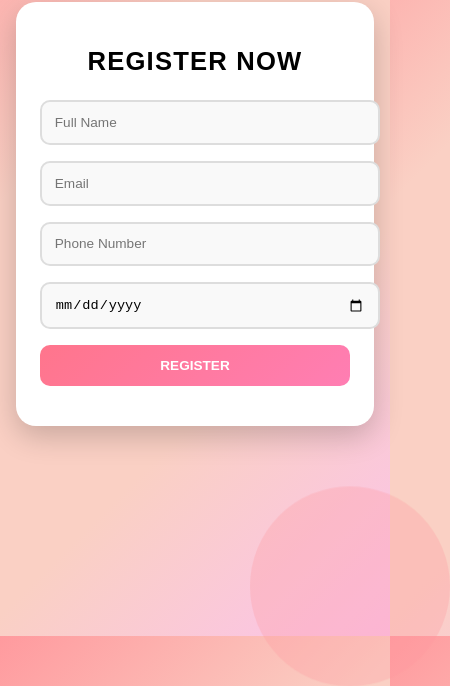
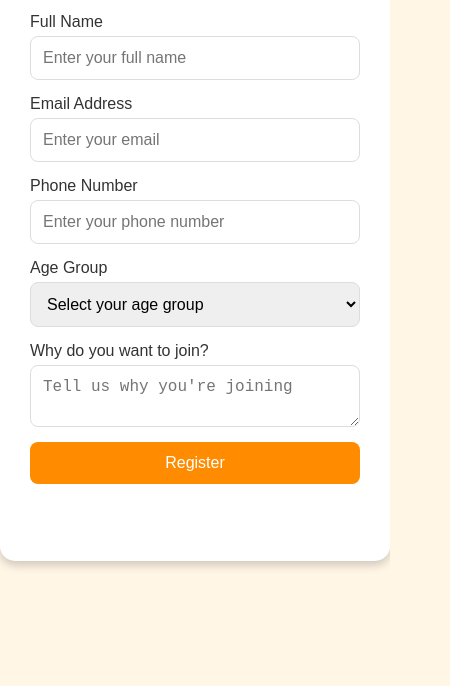
Before and after one commit to peswes/thrive-registration, a plain HTML site: page index.html in a window 390 px wide. Shown: the part 208-894 px from the top of the page, 450 px wide, since content can reach past the window. After the commit the page ends 844 px from the top, so only its background shows below. Drawn offline with Linux system fonts and the light colour scheme.

Commit message:
Update index.html

```diff
--- a/index.html
+++ b/index.html
@@ -3,221 +3,147 @@
 <head>
   <meta charset="UTF-8">
   <meta name="viewport" content="width=device-width, initial-scale=1.0">
-  <title>Beautiful Registration Form</title>
+  <title>Volunteer Registration</title>
   <style>
-    /* General Body Styling */
     body {
-      font-family: 'Poppins', sans-serif;
-      background: linear-gradient(135deg, #ff9a9e, #fad0c4, #fad0c4, #fbc2eb);
+      font-family: 'Arial', sans-serif;
+      background-color: #fff6e6; /* Light orange background */
+      margin: 0;
+      padding: 0;
       display: flex;
       justify-content: center;
       align-items: center;
-      min-height: 100vh;
-      margin: 0;
-      padding: 1rem;
-      box-sizing: border-box;
-      overflow: hidden;
+      height: 100vh;
     }
 
-    /* Container */
     .container {
+      background: #ffffff; /* White container */
+      padding: 30px;
+      border-radius: 15px;
+      box-shadow: 0 4px 10px rgba(0, 0, 0, 0.2);
+      max-width: 500px;
       width: 100%;
-      max-width: 400px;
-      background: #ffffff;
-      padding: 2.5rem;
-      border-radius: 20px;
-      box-shadow: 0 10px 30px rgba(0, 0, 0, 0.2);
-      text-align: center;
-      position: relative;
-      animation: fadeIn 1s ease-in-out;
     }
 
-    /* Fade-in Animation */
-    @keyframes fadeIn {
-      from {
-        opacity: 0;
-        transform: scale(0.9);
-      }
-      to {
-        opacity: 1;
-        transform: scale(1);
-      }
+    h1 {
+      color: #ff8c00; /* Bright orange heading */
+      text-align: center;
+      margin-bottom: 20px;
     }
 
-    /* Title Styling */
-    h2 {
-      font-size: 2rem;
-      margin-bottom: 1.5rem;
-      color: black;
-      text-transform: uppercase;
-      letter-spacing: 1.2px;
+    form {
+      display: flex;
+      flex-direction: column;
     }
 
-    /* Input Fields */
-    input {
-      width: 100%;
-      padding: 0.9rem;
-      margin-bottom: 1rem;
-      border: 2px solid #ddd;
-      border-radius: 10px;
-      font-size: 1rem;
-      background: #f9f9f9;
-      transition: border-color 0.3s ease, box-shadow 0.3s ease;
+    label {
+      margin-bottom: 5px;
+      color: #333333; /* Dark gray text for labels */
     }
 
-    input:focus {
-      border-color: #ff9a9e;
-      box-shadow: 0 0 8px rgba(255, 154, 158, 0.5);
+    input, select, textarea, button {
+      margin-bottom: 15px;
+      padding: 12px;
+      font-size: 16px;
+      border: 1px solid #ddd;
+      border-radius: 8px;
+      transition: all 0.3s ease;
+    }
+
+    input:focus, select:focus, textarea:focus {
+      border-color: #ff8c00; /* Bright orange border on focus */
       outline: none;
     }
 
-    /* Submit Button */
     button {
-      width: 100%;
-      padding: 1rem;
+      background: #ff8c00; /* Bright orange button */
+      color: white;
       border: none;
-      border-radius: 10px;
-      background: linear-gradient(135deg, #ff758c, #ff7eb3);
-      color: white;
-      font-size: 1rem;
-      font-weight: bold;
-      text-transform: uppercase;
       cursor: pointer;
-      transition: background 0.3s ease, transform 0.2s ease;
     }
 
     button:hover {
-      background: linear-gradient(135deg, #ff7eb3, #ff9a9e);
-      transform: translateY(-3px);
+      background: #ffa64d; /* Softer orange on hover */
     }
 
-    button:active {
-      transform: translateY(0);
+    .success {
+      color: green;
+      text-align: center;
     }
 
-    /* Response Message */
-    p#response-message {
-      margin-top: 1rem;
-      font-size: 1rem;
-      color: #ff6b6b;
-      font-weight: bold;
-    }
-
-    /* Decorative Elements */
-    .circle {
-      position: absolute;
-      border-radius: 50%;
-      background: rgba(255, 154, 158, 0.3);
-      animation: float 6s infinite alternate;
-      z-index: -1;
-    }
-
-    .circle.one {
-      width: 150px;
-      height: 150px;
-      top: -50px;
-      left: -50px;
-    }
-
-    .circle.two {
-      width: 200px;
-      height: 200px;
-      bottom: -70px;
-      right: -60px;
-    }
-
-    @keyframes float {
-      from {
-        transform: translateY(0);
-      }
-      to {
-        transform: translateY(-20px);
-      }
-    }
-
-    /* Responsive Design */
-    @media (max-width: 768px) {
-      .container {
-        padding: 2rem;
-      }
-
-      h2 {
-        font-size: 1.8rem;
-      }
-
-      input,
-      button {
-        font-size: 0.9rem;
-      }
-    }
-
-    @media (max-width: 480px) {
-      h2 {
-        font-size: 1.6rem;
-      }
-
-      .container {
-        padding: 1.5rem;
-      }
-
-      input,
-      button {
-        font-size: 0.85rem;
-        padding: 0.8rem;
-      }
+    .error {
+      color: red;
+      text-align: center;
     }
   </style>
 </head>
 <body>
-  <!-- Decorative Circles -->
-  <div class="circle one"></div>
-  <div class="circle two"></div>
+  <div class="container">
+    <h1>Volunteer Registration</h1>
+    <form id="volunteerForm">
+      <label for="name">Full Name</label>
+      <input type="text" id="name" name="name" placeholder="Enter your full name" required>
 
-  <!-- Registration Form -->
-  <div class="container">
-    <h2>Register Now</h2>
-    <form id="registration-form">
-      <input type="text" id="name" placeholder="Full Name" required />
-      <input type="email" id="email" placeholder="Email" required />
-      <input type="tel" id="phone" placeholder="Phone Number" required />
-      <input type="date" id="dob" required />
+      <label for="email">Email Address</label>
+      <input type="email" id="email" name="email" placeholder="Enter your email" required>
+
+      <label for="phone">Phone Number</label>
+      <input type="tel" id="phone" name="phone" placeholder="Enter your phone number" required>
+
+      <label for="ageGroup">Age Group</label>
+      <select id="ageGroup" name="ageGroup" required>
+        <option value="">Select your age group</option>
+        <option value="18-25">18-25</option>
+        <option value="26-35">26-35</option>
+        <option value="36-45">36-45</option>
+        <option value="46-55">46-55</option>
+        <option value="56-65">56-65</option>
+        <option value="66-70">66-70</option>
+      </select>
+
+      <label for="whyJoining">Why do you want to join?</label>
+      <textarea id="whyJoining" name="whyJoining" placeholder="Tell us why you're joining" required></textarea>
+
       <button type="submit">Register</button>
+      <p id="responseMessage" class=""></p>
     </form>
-    <p id="response-message"></p>
   </div>
 
   <script>
-    document.getElementById('registration-form').addEventListener('submit', async (e) => {
+    const form = document.getElementById('volunteerForm');
+    const responseMessage = document.getElementById('responseMessage');
+    const apiBaseUrl = "http://localhost:5000"; // Update with your back-end URL.
+
+    form.addEventListener('submit', async (e) => {
       e.preventDefault();
 
       const formData = {
         name: document.getElementById('name').value,
         email: document.getElementById('email').value,
         phone: document.getElementById('phone').value,
-        dob: document.getElementById('dob').value,
+        ageGroup: document.getElementById('ageGroup').value,
+        whyJoining: document.getElementById('whyJoining').value
       };
 
       try {
-        const response = await fetch('http://localhost:3000/api/register', {
+        const response = await fetch(`${apiBaseUrl}/volunteers`, {
           method: 'POST',
-          headers: {
-            'Content-Type': 'application/json',
-          },
-          body: JSON.stringify(formData),
+          headers: { 'Content-Type': 'application/json' },
+          body: JSON.stringify(formData)
         });
 
-        const data = await response.json();
-
-        if (response.status === 409) {
-          document.getElementById('response-message').textContent = 'User already registered with this email or phone.';
-        } else if (response.ok) {
-          document.getElementById('response-message').textContent = data.message;
+        if (response.ok) {
+          responseMessage.textContent = 'Registration successful!';
+          responseMessage.className = 'success';
+          form.reset();
         } else {
-          document.getElementById('response-message').textContent = 'Registration failed.';
+          const error = await response.json();
+          responseMessage.textContent = error.message || 'Something went wrong.';
+          responseMessage.className = 'error';
         }
       } catch (error) {
-        console.error('Error:', error);
-        document.getElementById('response-message').textContent = 'Registration failed.';
+        responseMessage.textContent = 'Unable to connect to the server.';
+        responseMessage.className = 'error';
       }
     });
   </script>
```
